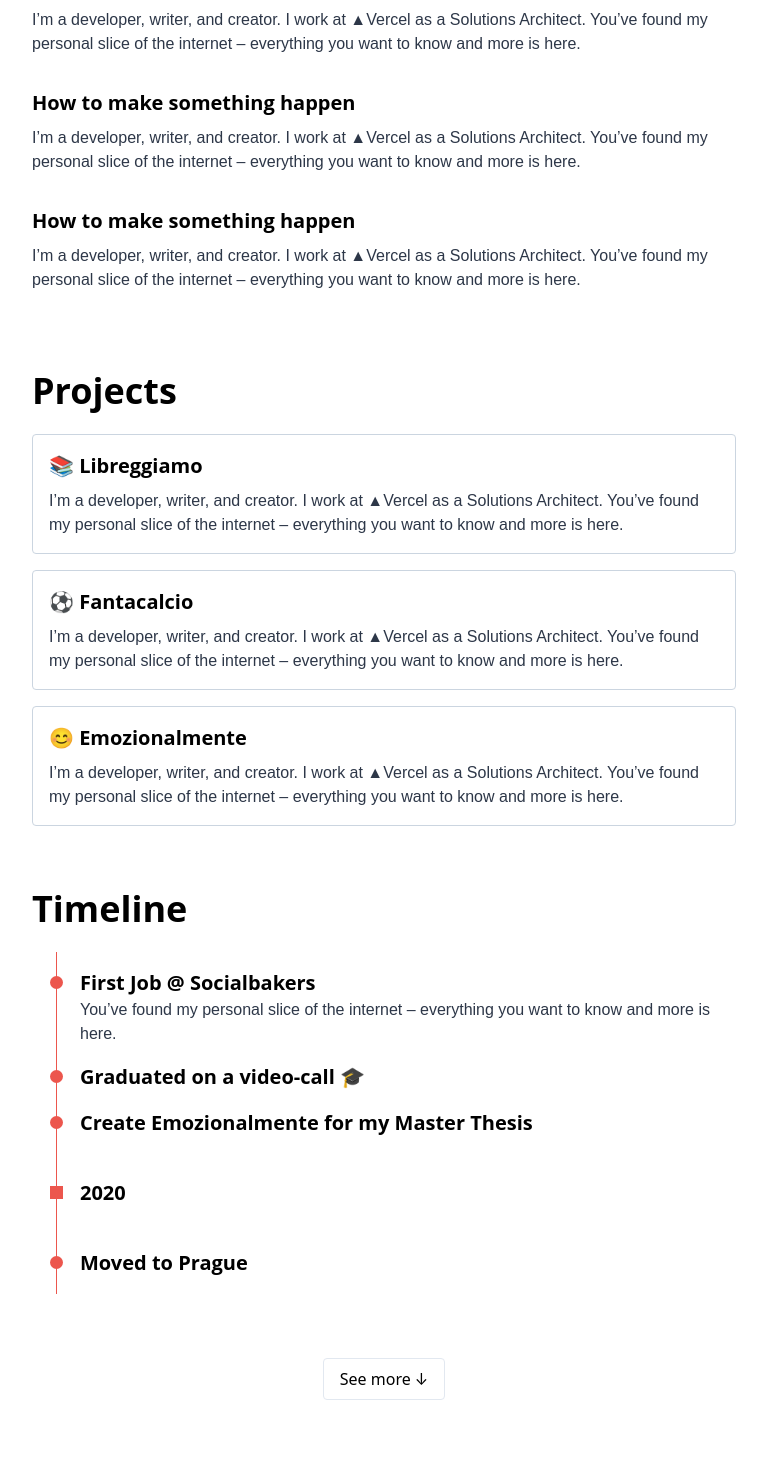
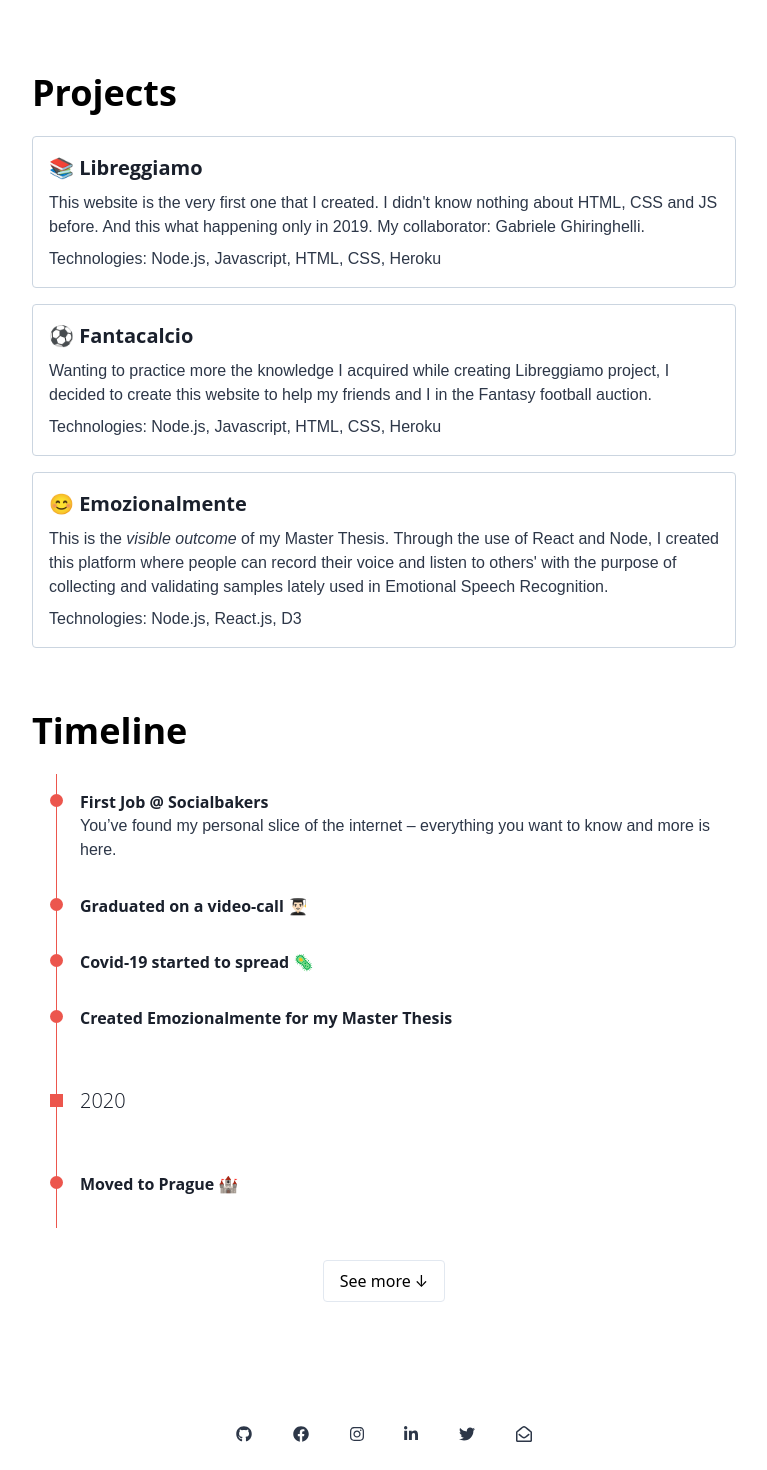
Before and after one commit to albertofrattini/frattinia.com, a Next.js app: page / in a window 1280 px wide. Shown: the part 460-1930 px from the top of the page, without its empty margins (256-1023 px from the left). Built offline with nearby package versions, Linux system fonts and the light colour scheme.

Commit message:
Home page and First deploy

```diff
--- /dev/null
+++ b/components/Card.js
@@ -0,0 +1,34 @@
+import React from 'react'
+
+import Link from 'next/link'
+
+const Card = ({ href, title, techs, hasBorder, isInternal, children }) => {
+    const cardClass = hasBorder ? 'border-card' : 'card'
+
+    const renderedCard = (
+        <div className={cardClass}>
+            <h3>{title}</h3>
+            <p>{children}</p>
+            {techs && (
+                <p className="mt-2">
+                    <strong>Technologies:</strong> {techs.join(', ')}
+                </p>
+            )}
+        </div>
+    )
+
+    if (isInternal) {
+        return (
+            <Link href={href}>
+                <a>{renderedCard}</a>
+            </Link>
+        )
+    }
+    return (
+        <a href={href} target="_blank">
+            {renderedCard}
+        </a>
+    )
+}
+
+export default Card
--- /dev/null
+++ b/components/Footer.js
@@ -0,0 +1,62 @@
+import React from 'react'
+
+import { FontAwesomeIcon } from '@fortawesome/react-fontawesome'
+import {
+    faGithub,
+    faFacebook,
+    faInstagram,
+    faLinkedinIn,
+    faTwitter,
+} from '@fortawesome/free-brands-svg-icons'
+import { faEnvelopeOpen } from '@fortawesome/free-regular-svg-icons'
+
+const Footer = () => {
+    return (
+        <footer>
+            <a
+                className="py-2 px-3 hover:bg-gray-200 rounded border-gray-200"
+                href="https://github.com/albifrattini"
+            >
+                <FontAwesomeIcon icon={faGithub} className="text-gray-800" />
+            </a>
+            <a
+                className="py-2 px-3 hover:bg-gray-200 rounded"
+                href="https://www.facebook.com/frattini.alberto/"
+            >
+                <FontAwesomeIcon icon={faFacebook} className="text-gray-800" />
+            </a>
+            <a
+                className="py-2 px-3 hover:bg-gray-200 rounded"
+                href="https://www.instagram.com/albi_frattini/"
+            >
+                <FontAwesomeIcon icon={faInstagram} className="text-gray-800" />
+            </a>
+            <a
+                className="py-2 px-3 hover:bg-gray-200 rounded"
+                href="https://www.linkedin.com/in/alberto-frattini-99758b151/"
+            >
+                <FontAwesomeIcon
+                    icon={faLinkedinIn}
+                    className="text-gray-800"
+                />
+            </a>
+            <a
+                className="py-2 px-3 hover:bg-gray-200 rounded"
+                href="https://twitter.com/albertofrattini"
+            >
+                <FontAwesomeIcon icon={faTwitter} className="text-gray-800" />
+            </a>
+            <a
+                className="py-2 px-3 hover:bg-gray-200 rounded"
+                href="mailto:frattini.alberto@gmail.com"
+            >
+                <FontAwesomeIcon
+                    icon={faEnvelopeOpen}
+                    className="text-gray-800"
+                />
+            </a>
+        </footer>
+    )
+}
+
+export default Footer
--- a/components/Layout.js
+++ b/components/Layout.js
@@ -1,13 +1,14 @@
 import React from 'react'
 
 import Header from './Header'
+import Footer from './Footer'
 
 const Layout = ({ children }) => {
     return (
         <>
             <Header />
             <main className="mt-32">{children}</main>
-            <footer></footer>
+            <Footer />
         </>
     )
 }
--- a/components/Timeline.js
+++ b/components/Timeline.js
@@ -7,30 +7,48 @@ const Timeline = () => {
 
     const additionalTimeline = showMore ? (
         <div className="animate-open">
-            <Event
-                sub="You’ve found my personal slice of the internet – everything
-                    you want to know and more is here."
-            >
-                First Job @ Socialbakers
+            <Event>
+                Started studying and using React to develop Emozionalmente
             </Event>
-            <Event>Graduated on a video-call 🎓</Event>
-            <Event>Create Emozionalmente for my Master Thesis</Event>
+            <Event>Created Fantacalcio auction website</Event>
+            <Event>Started using Javascript, HTML and CSS 👨🏻‍💻</Event>
             <br />
-            <Event isYear>2020</Event>
+            <Event isYear>2019</Event>
             <br />
-            <Event>Moved to Prague</Event>
-            <Event
-                sub="You’ve found my personal slice of the internet – everything
-                    you want to know and more is here."
-            >
-                First Job @ Socialbakers
+            <Event>Lean Startup Program</Event>
+            <Event>Met my girlfriend 👩🏻</Event>
+            <Event>Went to Spain (A Coruña) for my Erasmus 🇪🇸</Event>
+            <br />
+            <Event isYear>2018</Event>
+            <br />
+            <Event>
+                Started Computer Engineering Master @ Politecnico di Milano
             </Event>
-            <Event>Graduated on a video-call 🎓</Event>
-            <Event>Create Emozionalmente for my Master Thesis</Event>
+            <Event>Bachelor graduation 👨🏻‍🎓</Event>
+            <Event>Moved back home for 6 months</Event>
             <br />
-            <Event isYear>2020</Event>
+            <Event isYear>2017</Event>
             <br />
-            <Event>Moved to Prague</Event>
+            <Event>Started photography 📷</Event>
+            <br />
+            <Event isYear>2016</Event>
+            <br />
+            <Event>Learned my first programming language: C</Event>
+            <Event>Started Computer Engineering @ Politecnico di Milano</Event>
+            <br />
+            <Event isYear>2014</Event>
+            <br />
+            <Event>Started playing guitar 🎸</Event>
+            <br />
+            <Event isYear>2007</Event>
+            <br />
+            <Event>Started playing football ⚽</Event>
+            <br />
+            <Event isYear>2001</Event>
+            <br />
+            <Event>Born 👶🏻</Event>
+            <br />
+            <Event isYear>1995</Event>
         </div>
     ) : null
 
@@ -47,19 +65,20 @@ const Timeline = () => {
                     >
                         First Job @ Socialbakers
                     </Event>
-                    <Event>Graduated on a video-call 🎓</Event>
-                    <Event>Create Emozionalmente for my Master Thesis</Event>
+                    <Event>Graduated on a video-call 👨🏻‍🎓</Event>
+                    <Event>Covid-19 started to spread 🦠</Event>
+                    <Event>Created Emozionalmente for my Master Thesis</Event>
                     <br />
                     <Event isYear>2020</Event>
                     <br />
-                    <Event>Moved to Prague</Event>
+                    <Event>Moved to Prague 🏰</Event>
                     {additionalTimeline}
                 </div>
             </div>
             {!showMore && (
                 <div className="flex justify-center">
                     <button
-                        className="border border-solid rounded px-4 py-2 my-16"
+                        className="border border-solid rounded px-4 py-2 my-8 hover:bg-gray-300"
                         onClick={() => setMore(true)}
                     >
                         See more &darr;
--- a/package.json
+++ b/package.json
@@ -8,6 +8,11 @@
     "start": "next start"
   },
   "dependencies": {
+    "@fortawesome/fontawesome-svg-core": "^1.2.32",
+    "@fortawesome/free-brands-svg-icons": "^5.15.1",
+    "@fortawesome/free-regular-svg-icons": "^5.15.1",
+    "@fortawesome/free-solid-svg-icons": "^5.15.1",
+    "@fortawesome/react-fontawesome": "^0.1.11",
     "next": "9.5.5",
     "react": "16.14.0",
     "react-dom": "16.14.0",
--- a/pages/index.js
+++ b/pages/index.js
@@ -1,77 +1,81 @@
 import React from 'react'
 
 import Timeline from '../components/Timeline'
+import Card from '../components/Card'
 
 const Home = () => {
+    const homeArticles = [
+        // {
+        //     title: 'How to make something happen',
+        //     content:
+        //         'In this articles I am describing the actions that must be taken in order to change something in this world. If you are interested in this topic, please click this link because you will be amazed by how simple it is.',
+        //     href: '/blog',
+        // },
+    ]
+
+    const renderedArticles = homeArticles.length ? (
+        homeArticles.map(({ title, content, href }) => (
+            <Card key={href} title={title} href={href} isInternal>
+                {' '}
+                {content}
+            </Card>
+        ))
+    ) : (
+        <p>
+            <i>Oops, no articles have been written yet...</i>
+        </p>
+    )
+
     return (
         <div className="mx-auto w-full max-w-3xl p-8">
             <h1>Hello, I am Alberto Frattini</h1>
             <p>
-                I’m a developer, writer, and creator. I work at ▲Vercel as a
-                Solutions Architect. You’ve found my personal slice of the
-                internet – everything you want to know and more is here.
+                I’m a developer and, somehow, a creative. You’ve found my
+                personal slice of the internet – everything you want to know and
+                more is here.
             </p>
             <br />
             <section>
                 <h2>From my Blog</h2>
-                <div className="card">
-                    <h3>How to make something happen</h3>
-                    <p>
-                        I’m a developer, writer, and creator. I work at ▲Vercel
-                        as a Solutions Architect. You’ve found my personal slice
-                        of the internet – everything you want to know and more
-                        is here.
-                    </p>
-                </div>
-                <div className="card">
-                    <h3>How to make something happen</h3>
-                    <p>
-                        I’m a developer, writer, and creator. I work at ▲Vercel
-                        as a Solutions Architect. You’ve found my personal slice
-                        of the internet – everything you want to know and more
-                        is here.
-                    </p>
-                </div>
-                <div className="card">
-                    <h3>How to make something happen</h3>
-                    <p>
-                        I’m a developer, writer, and creator. I work at ▲Vercel
-                        as a Solutions Architect. You’ve found my personal slice
-                        of the internet – everything you want to know and more
-                        is here.
-                    </p>
-                </div>
+                {renderedArticles}
             </section>
             <br />
             <section>
                 <h2>Projects</h2>
-                <div className="border-card">
-                    <h3>📚 Libreggiamo</h3>
-                    <p>
-                        I’m a developer, writer, and creator. I work at ▲Vercel
-                        as a Solutions Architect. You’ve found my personal slice
-                        of the internet – everything you want to know and more
-                        is here.
-                    </p>
-                </div>
-                <div className="border-card">
-                    <h3>⚽ Fantacalcio</h3>
-                    <p>
-                        I’m a developer, writer, and creator. I work at ▲Vercel
-                        as a Solutions Architect. You’ve found my personal slice
-                        of the internet – everything you want to know and more
-                        is here.
-                    </p>
-                </div>
-                <div className="border-card">
-                    <h3>😊 Emozionalmente</h3>
-                    <p>
-                        I’m a developer, writer, and creator. I work at ▲Vercel
-                        as a Solutions Architect. You’ve found my personal slice
-                        of the internet – everything you want to know and more
-                        is here.
-                    </p>
-                </div>
+                <Card
+                    hasBorder
+                    href="https://polimi-hyp-2019-team-10496529.herokuapp.com/"
+                    title="📚 Libreggiamo"
+                    techs={['Node.js', 'Javascript', 'HTML', 'CSS', 'Heroku']}
+                >
+                    This website is the very first one that I created. I didn't
+                    know nothing about HTML, CSS and JS before. And this what
+                    happening only in 2019. My collaborator: Gabriele
+                    Ghiringhelli.
+                </Card>
+                <Card
+                    hasBorder
+                    href="http://ilfanta-tradanui.herokuapp.com/"
+                    title="⚽ Fantacalcio"
+                    techs={['Node.js', 'Javascript', 'HTML', 'CSS', 'Heroku']}
+                >
+                    Wanting to practice more the knowledge I acquired while
+                    creating Libreggiamo project, I decided to create this
+                    website to help my friends and I in the Fantasy football
+                    auction.
+                </Card>
+                <Card
+                    hasBorder
+                    href="https://i3lab.elet.polimi.it/emozionalmente/"
+                    title="😊 Emozionalmente"
+                    techs={['Node.js', 'React.js', 'D3']}
+                >
+                    This is the <i>visible outcome</i> of my Master Thesis.
+                    Through the use of React and Node, I created this platform
+                    where people can record their voice and listen to others'
+                    with the purpose of collecting and validating samples lately
+                    used in Emotional Speech Recognition.
+                </Card>
             </section>
             <br />
             <section>
--- a/styles/global.css
+++ b/styles/global.css
@@ -7,7 +7,10 @@
 
 @layer base {
     header {
-        @apply z-10;
+        @apply z-10 fixed top-0 left-0 right-0 flex justify-between mx-auto w-full max-w-4xl p-10 bg-white bg-opacity-99;
+    }
+    footer {
+        @apply flex justify-between mx-auto w-full max-w-sm px-8 pt-8 pb-16 bg-white;
     }
     h1 {
         @apply text-5xl font-display font-bold mb-2;
@@ -16,7 +19,7 @@
         @apply text-4xl font-display font-bold mb-4;
     }
     h3 {
-        @apply text-xl font-display font-bold mb-2;
+        @apply text-xl font-display font-bold mb-2 text-gray-900;
     }
     p {
         @apply font-body text-gray-800 mb-8 font-light leading-normal;
@@ -24,10 +27,16 @@
     section {
         @apply my-4;
     }
+    .header-link {
+        @apply p-2 font-mono text-gray-900;
+    }
+    .header-link:hover {
+        @apply text-fire;
+    }
     .card {
         @apply mb-8;
     }
-    .card p {
+    .card h3 + p {
         @apply mb-0;
     }
     .border-card {
@@ -43,19 +52,22 @@
         @apply mt-4;
     }
     .event {
-        @apply relative mb-4;
+        @apply relative mb-8;
     }
     .year-event {
-        @apply relative mb-4;
+        @apply relative mb-8;
+    }
+    .year-event h3 {
+        @apply font-light;
     }
     .event h3 {
-        @apply m-0;
+        @apply m-0 text-base;
     }
     .event p {
         @apply m-0;
     }
     .event .event-point {
-        @apply h-point w-point rounded-full bg-fire absolute left-0 top-0 ml-time-inset mt-2;
+        @apply h-point w-point rounded-full bg-fire absolute left-0 top-0 ml-time-inset mt-1;
     }
     .year-event .event-point {
         @apply h-point w-point bg-fire absolute left-0 top-0 ml-time-inset mt-2;
```
Also changed, not shown: components/Header.js (+10 -7 lines), 1 other file (tests, documents, lock files or other folders).
